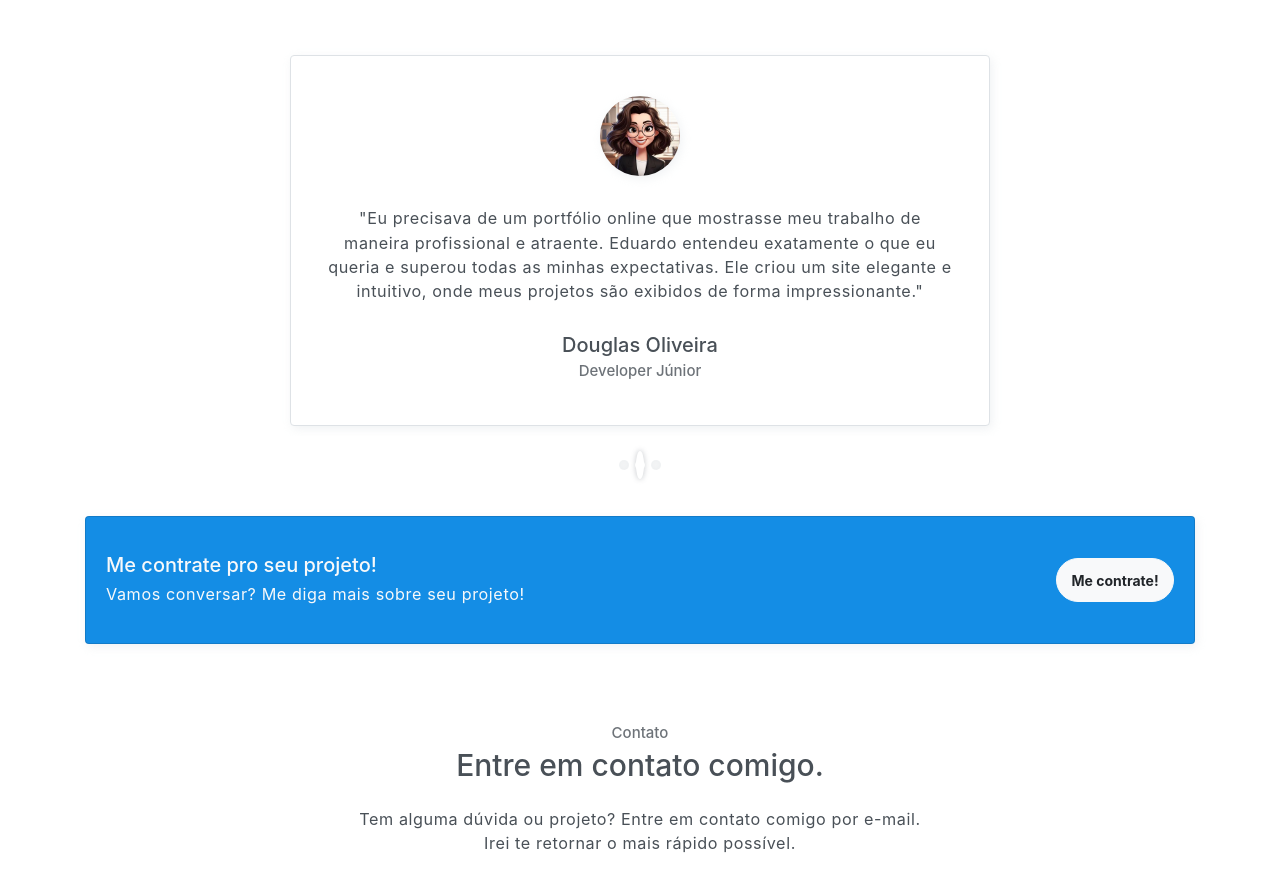
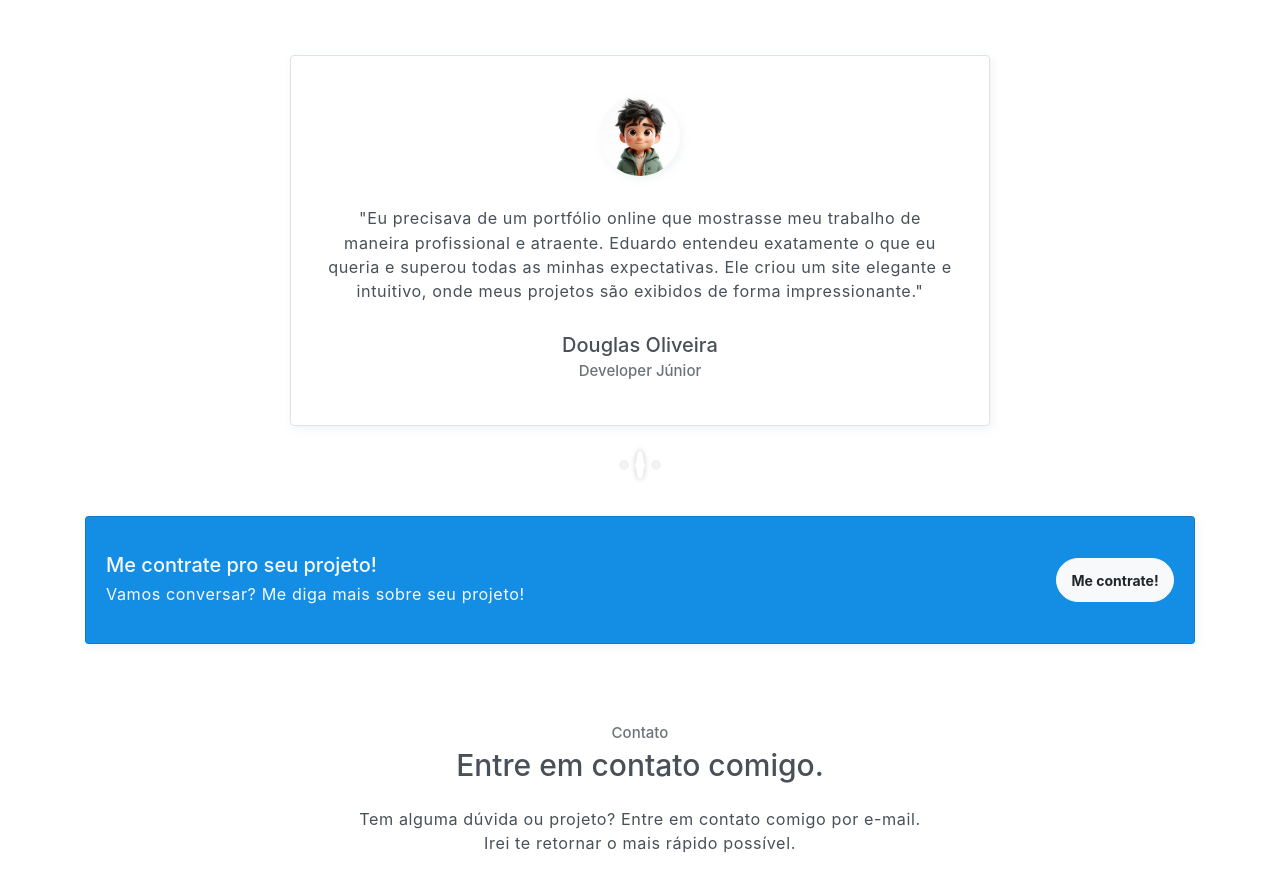
Before and after one commit to EduMafra10/index.html, a plain HTML site: page index.html in a window 1280 px wide. Shown: the part 3691-4583 px from the top of the page. Drawn offline with Linux system fonts and the light colour scheme.

Commit message:
Update index.html

```diff
--- a/index.html
+++ b/index.html
@@ -306,7 +306,7 @@
                     <div class="carousel-item">
                         <div class="card testmonial-card border">
                             <div class="card-body">
-                                <img src="imgs/face 1 250px.jpg" alt="avatar 2">
+                                <img src="imgs/face 2 250px.jpg" alt="avatar 2">
                                 <p>"Eu precisava de um portfólio online que mostrasse meu trabalho de maneira profissional e atraente. Eduardo entendeu exatamente o que eu queria e superou todas as minhas expectativas. Ele criou um site elegante e intuitivo, onde meus projetos são exibidos de forma impressionante."</p>
                                 <h1 class="title">Douglas Oliveira</h1>
                                 <h1 class="subtitle">Developer Júnior</h1>
```
